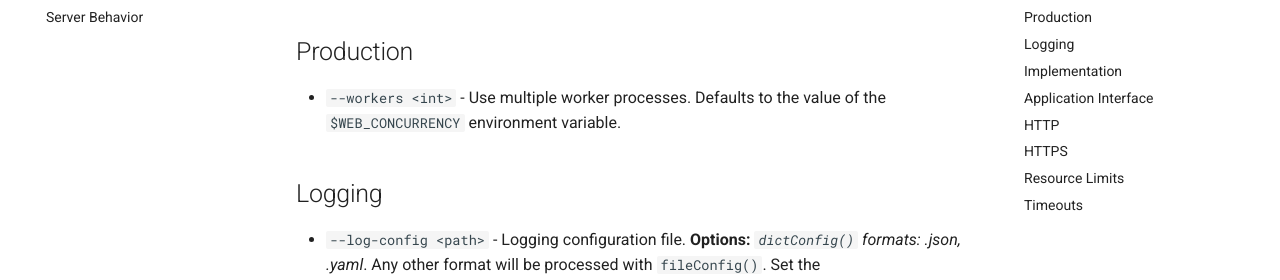
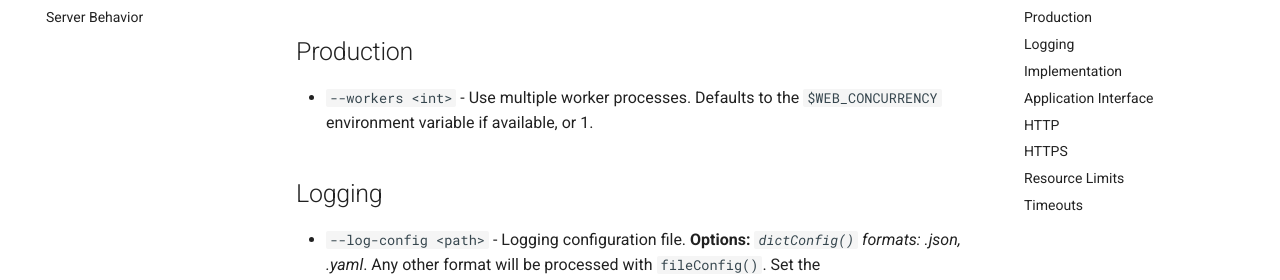
Before and after one commit to encode/uvicorn, an MkDocs documentation site: the page built from docs/settings.md, in a window 1280 px wide and 900 px high, scrolled down 778 px. Shown: the part 172-452 px from the top of the window. Built offline with MkDocs 1.6.1 and Material for MkDocs 9.7.7, drawn with Linux system fonts in a browser that asks for light colours; comment, search, counter and statistics services are not loaded.

Commit message:
Document the default value of 1 for workers (#940) (#943)

```diff
--- a/docs/settings.md
+++ b/docs/settings.md
@@ -24,7 +24,7 @@ equivalent keyword arguments, eg. `uvicorn.run("example:app", port=5000, reload=
 
 ## Production
 
-* `--workers <int>` - Use multiple worker processes. Defaults to the value of the `$WEB_CONCURRENCY` environment variable.
+* `--workers <int>` - Use multiple worker processes. Defaults to the `$WEB_CONCURRENCY` environment variable if available, or 1.
 
 ## Logging
 
```
Also changed, not shown: docs/deployment.md (+1 -1 lines), docs/index.md (+1 -1 lines), 1 other file.
